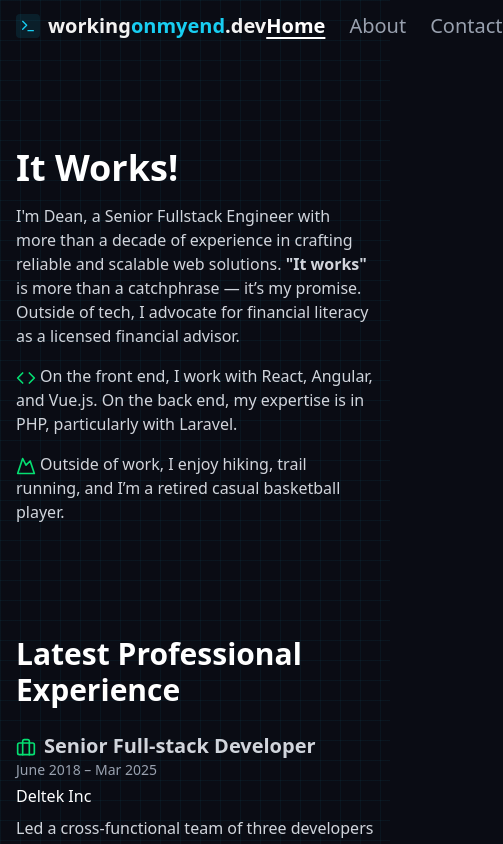
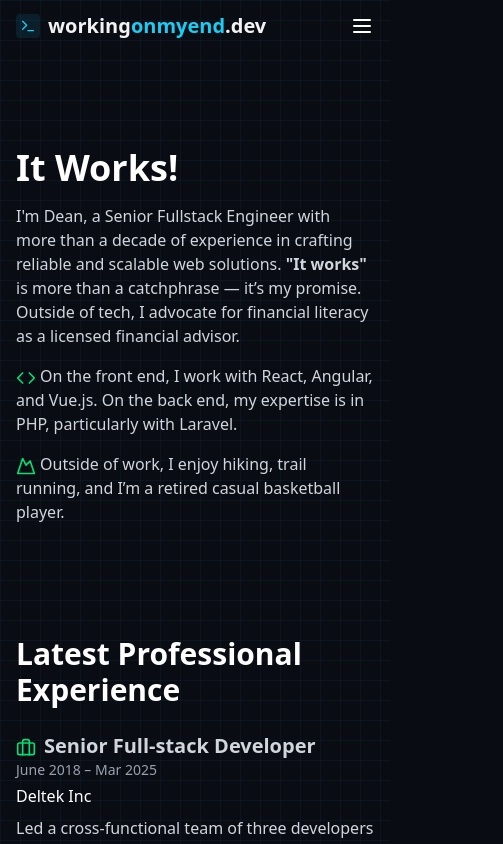
Before and after one commit to kikz4life/kikz4life.github.io, a Next.js app: page / in a window 390 px wide. Shown: the top 844 px of the page, 503 px wide, since content can reach past the window. Built offline with nearby package versions, Linux system fonts and the light colour scheme.

Commit message:
added hamburger style when in mobile view

```diff
--- a/app/about/page.tsx
+++ b/app/about/page.tsx
@@ -90,7 +90,7 @@ export default function About() {
         <GithubProjects />
 
         <motion.div
-          className="flex flex-wrap justify-start min-h-[80vh] pt-[50px]"
+          className="flex flex-wrap justify-start"
           variants={container}
           initial="hidden"
           animate="show"
--- a/app/components/Container.tsx
+++ b/app/components/Container.tsx
@@ -12,7 +12,7 @@ export default function Container({ children }: ContainerProps) {
         <div className="absolute inset-0 bg-gradient-to-b from-background via-background to-background"></div>
         <div className="absolute inset-0 bg-[linear-gradient(var(--cyber-grid-color)_1px,transparent_1px),linear-gradient(90deg,var(--cyber-grid-color)_1px,transparent_1px)] bg-[size:20px_20px]"></div>
       </div>
-      <main className="">{children}</main>
+      <main className="min-h-[calc(100vh-122px)]">{children}</main>
       <Footer />
     </div>
   )
--- a/app/components/Header.tsx
+++ b/app/components/Header.tsx
@@ -1,7 +1,8 @@
 'use client'
 
+import { useState } from 'react'
 import Link from 'next/link'
-import { Terminal } from 'lucide-react'
+import { Terminal, Menu, X } from 'lucide-react'
 
 type NavLink = 'home' | 'about' | 'contact'
 
@@ -10,8 +11,11 @@ interface NavProps {
 }
 
 export default function Header({ active }: NavProps) {
+  const [isOpen, setIsOpen] = useState(false)
+
   return (
-    <header className={`w-full flex items-center justify-between px-4 py-3`}>
+    <header className="w-full flex items-center justify-between px-4 py-3 relative z-50">
+      {/* Logo */}
       <Link href="/" className="flex items-center gap-2 workingonmyend-logo">
         <div className="p-1 bg-primary/10 rounded">
           <Terminal className="w-4 h-4 text-primary" />
@@ -21,27 +25,50 @@ export default function Header({ active }: NavProps) {
         </span>
       </Link>
 
-      <nav className="flex gap-6 items-center text-xl">
+      {/* Desktop Nav */}
+      <nav className="hidden md:flex gap-6 items-center text-xl">
+        {['home', 'about', 'contact'].map((link) => (
           <Link
-          href="/"
-          className={`hover:text-white transition-colors ${active === 'home' ? 'text-white font-semibold underline underline-offset-4' : 'text-gray-400'}`}
+            key={link}
+            href={link === 'home' ? '/' : `/${link}`}
+            className={`capitalize hover:text-white transition-colors ${
+              active === link
+                ? 'text-white font-semibold underline underline-offset-4'
+                : 'text-gray-400'
+            }`}
           >
-          Home
+            {link}
           </Link>
+        ))}
+      </nav>
+
+      {/* Mobile Menu Toggle */}
+      <button
+        onClick={() => setIsOpen(!isOpen)}
+        className="md:hidden text-white"
+        aria-label="Toggle menu"
+      >
+        {isOpen ? <X className="w-6 h-6" /> : <Menu className="w-6 h-6" />}
+      </button>
+
+      {/* Mobile Dropdown */}
+      {isOpen && (
+        <div className="absolute top-full left-0 w-full bg-background border-t border-border shadow-md px-4 py-6 flex flex-col gap-4 md:hidden">
+          {['home', 'about', 'contact'].map((link) => (
             <Link
-          href="/about"
-          className={`hover:text-white transition-colors ${active === 'about' ? 'text-white font-semibold underline underline-offset-4' : 'text-gray-400'}`}
+              key={link}
+              href={link === 'home' ? '/' : `/${link}`}
+              onClick={() => setIsOpen(false)}
+              className={`capitalize hover:text-primary transition-colors ${
+                active === link ? 'text-primary font-semibold' : 'text-muted-foreground'
+              }`}
             >
-          About
+              {link}
             </Link>
-        <Link
-          href="/contact"
-          className={`hover:text-white transition-colors ${active === 'contact' ? 'text-white font-semibold underline underline-offset-4' : 'text-gray-400'}`}
-        >
-          Contact
-        </Link>
+          ))}
+        </div>
+      )}
 
-      </nav>
     </header>
   )
 }
```
Lines whose indentation alone changed are shown as unchanged.
